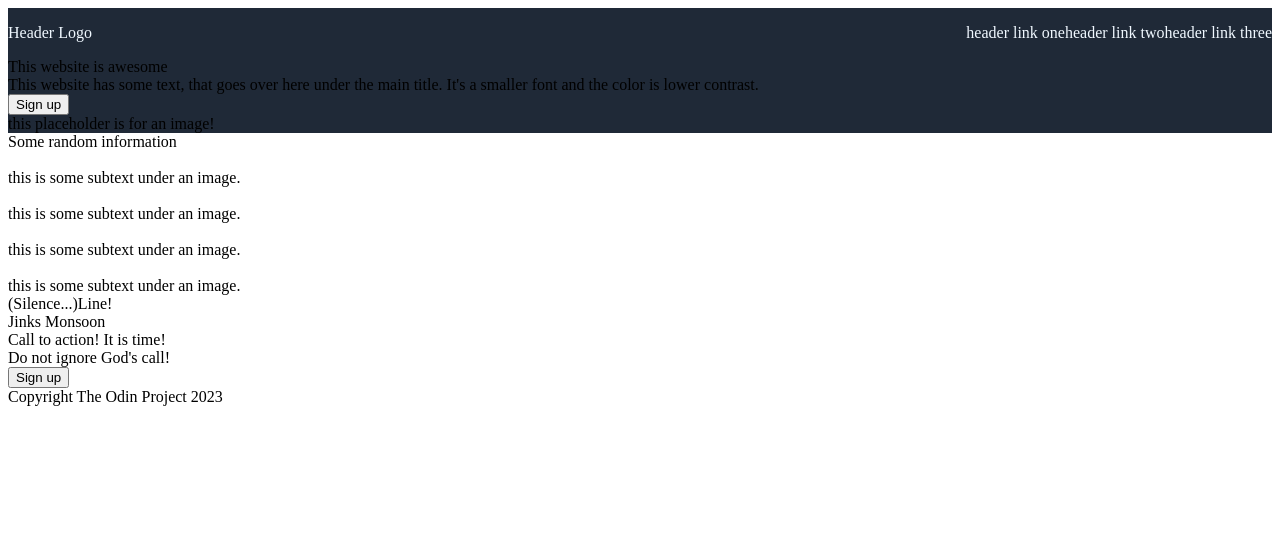
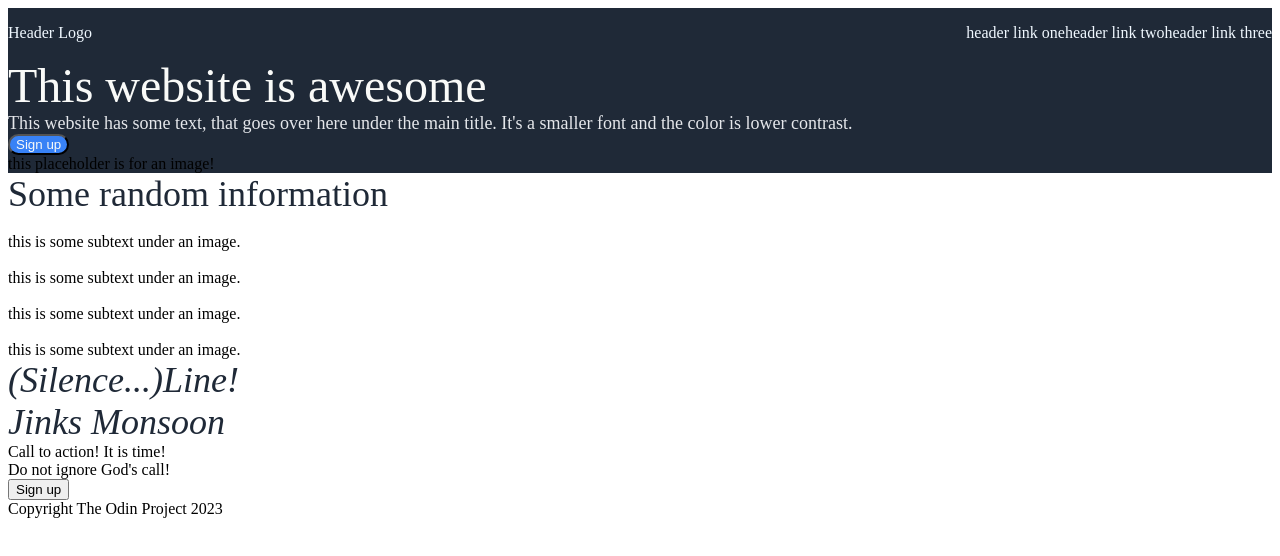
Before and after one commit to mikiraj/handMadeWebsite, a plain HTML site: page index.html in a window 1280 px wide. Drawn offline with Linux system fonts and the light colour scheme.

Commit message:
added everything from pic-2

```diff
--- a/index.html
+++ b/index.html
@@ -20,17 +20,17 @@
 
         <div>
             <div>
-                <div>This website is awesome</div>
-                <div>This website has some text, that goes over here under the main title.
+                <div class="hero">This website is awesome</div>
+                <div class="secondary">This website has some text, that goes over here under the main title.
                     It's a smaller font and the color is lower contrast.
                 </div>
-                <div><button>Sign up</button></div>
+                <div><button class="button1">Sign up</button></div>
             </div>
             <div>this placeholder is for an image!</div>
         </div>
     </div>
 
-    <div>Some random information</div>
+    <div class="info">Some random information</div>
     <div><!-- this is the holder for images and their recpective texts -->
 
         <!-- first one -->
@@ -57,8 +57,8 @@
     </div>
 
 
-    <div>(Silence...)Line!</div>
-    <div>Jinks Monsoon</div>
+    <div class="quote">(Silence...)Line!</div>
+    <div class="quote">Jinks Monsoon</div>
 
 
     <div>
--- a/style.css
+++ b/style.css
@@ -30,3 +30,27 @@ li{
 .header{
     margin-right: auto;
 }
+
+.hero{
+    color:#f9faf8;
+    font-size: 48px;
+}
+.secondary{
+    font-size: 18px;
+    color: #e5e7eb;
+}
+.button1{
+    background-color: #3882f6;
+    color:#f9faf8;
+    border-radius: 25px;
+}
+.info{
+    color:#1f2937;
+    font-size: 36px;
+
+}
+.quote{
+    font-size: 36px;
+    font-style: italic;
+    color: #1f2937;
+}
```
